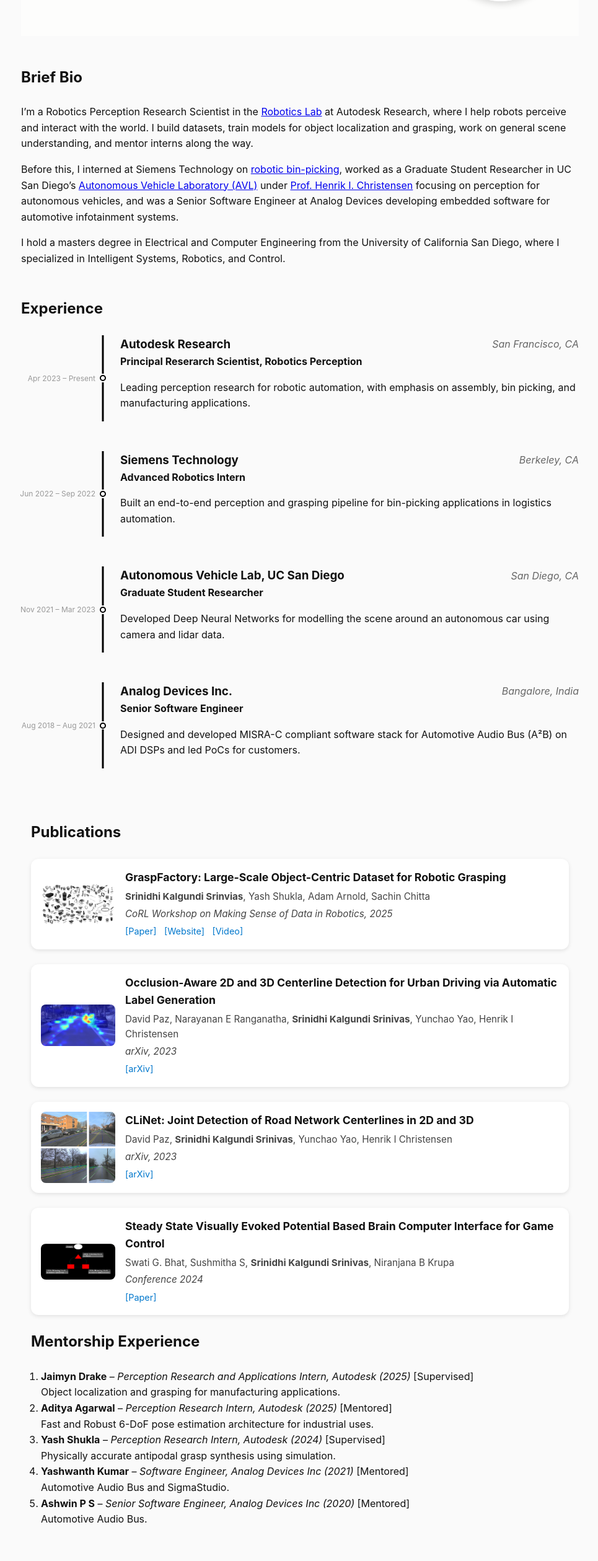
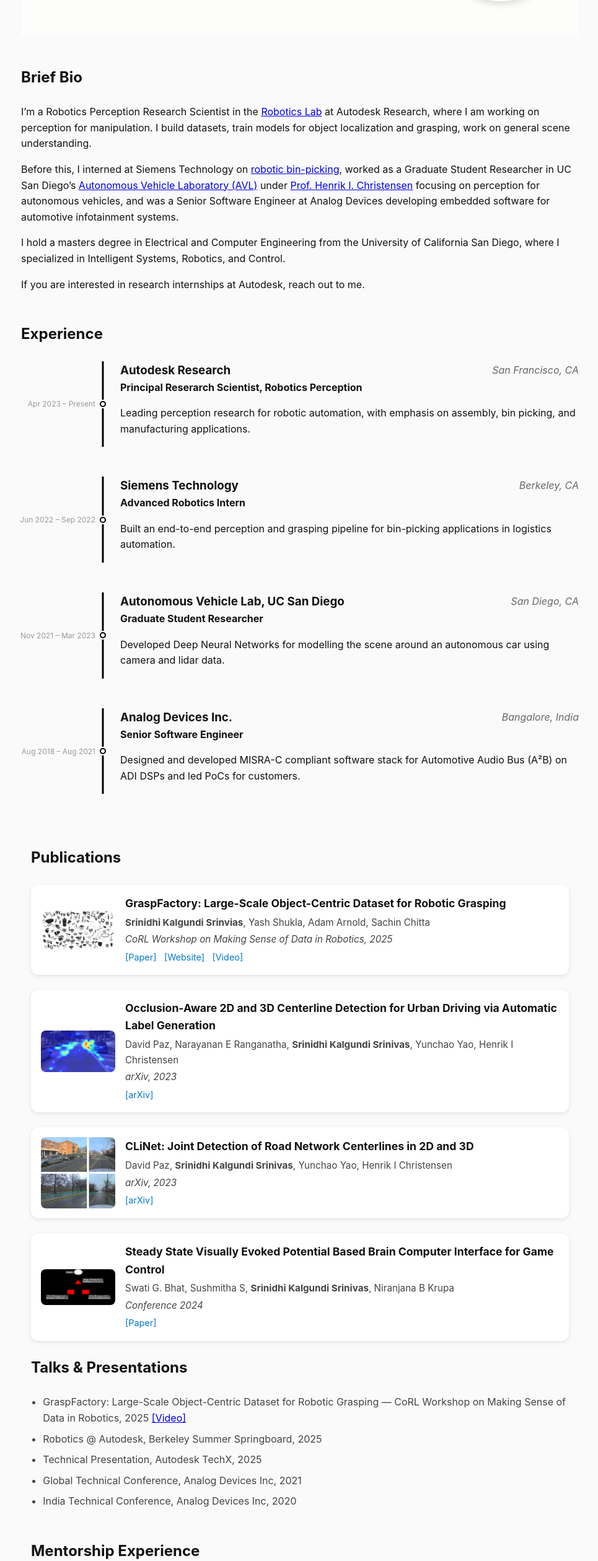
Before and after one commit to skalgundis/skalgundis.github.io, a plain HTML site: page index.html in a window 1280 px wide. Shown: the part 267-2786 px from the top of the page at 62% size, without its empty margins (156-1121 px from the left). Drawn offline with Linux system fonts and the light colour scheme.

Commit message:
Refinement

```diff
--- a/css/style.css
+++ b/css/style.css
@@ -524,3 +524,13 @@
     outline: 2px solid rgba(255,111,97,.35);
     outline-offset: 2px;
   }
+
+  #talks ul {
+    margin: 0;
+    padding-left: 1.2rem;
+  }
+
+  #talks li {
+    margin-bottom: 0.5rem;
+    color: #444;
+  }
--- a/index.html
+++ b/index.html
@@ -23,6 +23,7 @@
         <div class="nav-right">
             <a href="#bio">Bio</a>
             <a href="#publications">Publications</a>
+            <a href="#talks">Talks</a>
             <a href="#mentorship">Mentorship</a>
             <a href="#featured-videos">Featured Videos</a>
         </div>
@@ -44,7 +45,8 @@
                     <a href="https://scholar.google.com/citations?user=2b6rIbUAAAAJ&hl=en" target="_blank">CV</a> |
                     <a href="https://scholar.google.com/citations?user=2b6rIbUAAAAJ&hl=en" target="_blank">Google
                         Scholar</a> |
-                    <a href="https://github.com/SrinidhiBharadwaj" target="_blank">GitHub</a>
+                    <a href="https://github.com/SrinidhiBharadwaj" target="_blank">GitHub</a> |
+                    <a href="mailto:sri.secondary8@gmail.com" target="_blank">Contact</a>
                 </p>
             </div>
             <div class="hero-right">
@@ -58,9 +60,8 @@
             <p>
                 I’m a Robotics Perception Research Scientist in the
                 <a href="https://www.research.autodesk.com/research-areas/science/robotics/" target="_blank">Robotics
-                    Lab</a> at Autodesk Research, where I help robots perceive and
-                interact with the world. I build datasets, train models for object localization and grasping, work on
-                general scene understanding, and mentor interns along the way.
+                    Lab</a> at Autodesk Research, where I am working on perception for manipulation. I build datasets, train models for object localization and grasping, work on
+                general scene understanding.
             </p>
             <p>
                 Before this, I interned at
@@ -79,6 +80,7 @@
                 University of California San Diego, where I specialized in Intelligent Systems,
                 Robotics, and Control.
             </p>
+            <p>If you are interested in research internships at Autodesk, reach out to me.</p>
         </section>
 
 
@@ -224,14 +226,16 @@
                 </div>
             </div>
 
-
-
-
-
-
-
-
-
+            <section id="talks">
+                <h2>Talks & Presentations</h2>
+                <ul>
+                  <li>GraspFactory: Large-Scale Object-Centric Dataset for Robotic Grasping — CoRL Workshop on Making Sense of Data in Robotics, 2025 <a href="https://openreview.net/attachment?id=ScMDvxdjb8&name=lightning_talk_video" >[Video]</a></li>
+                  <li>Robotics @ Autodesk, Berkeley Summer Springboard, 2025</li>
+                  <li>Technical Presentation, Autodesk TechX, 2025</li>
+                  <li>Global Technical Conference, Analog Devices Inc, 2021</li>
+                  <li>India Technical Conference, Analog Devices Inc, 2020</li>
+                </ul>
+              </section>
 
             <!-- Mentorship Experience -->
             <section id="mentorship">
```
